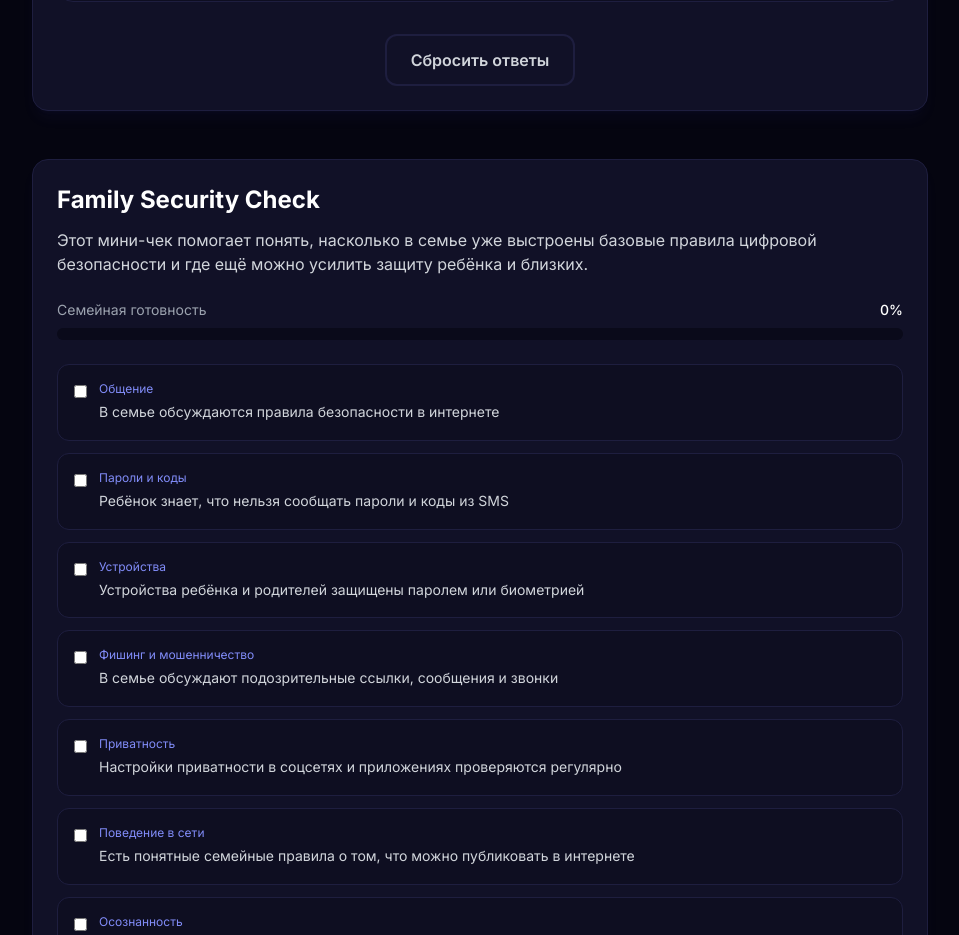
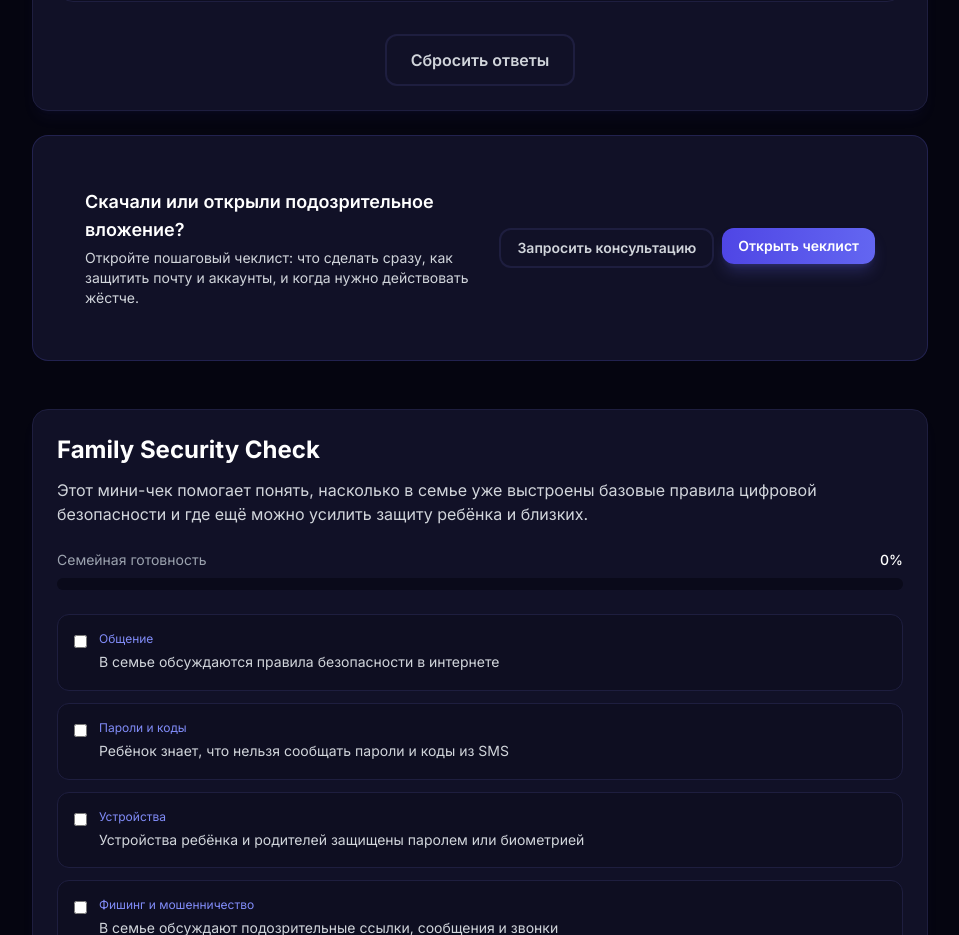
Before and after one commit to mam37bez/cyberguard-academy, a Next.js app: page /security-tools in a window 1280 px wide. Shown: the part 8120-9055 px from the top of the page, without its empty margins (160-1119 px from the left). Built offline with nearby package versions, Linux system fonts and the light colour scheme.

Commit message:
Add inline CTA under suspicious file guide

```diff
--- a/src/app/security-tools/page.tsx
+++ b/src/app/security-tools/page.tsx
@@ -191,7 +191,15 @@ export default function SecurityToolsPage() {
 
         <section id="suspicious-file" className="scroll-mt-28 mb-12">
           <SuspiciousFileGuide />
-        </section>
+        <InlineContextCTA
+title="Скачали или открыли подозрительное вложение?"
+description="Откройте пошаговый чеклист: что сделать сразу, как защитить почту и аккаунты, и когда нужно действовать жёстче."
+primaryHref="/blog/chto-delat-posle-podozritelnogo-fayla"
+primaryLabel="Открыть чеклист"
+secondaryHref="/enrollment"
+secondaryLabel="Запросить консультацию"
+/>
+</section>
 
         <section id="family-security" className="scroll-mt-28 mb-12">
           <FamilySecurityCheck />
```
